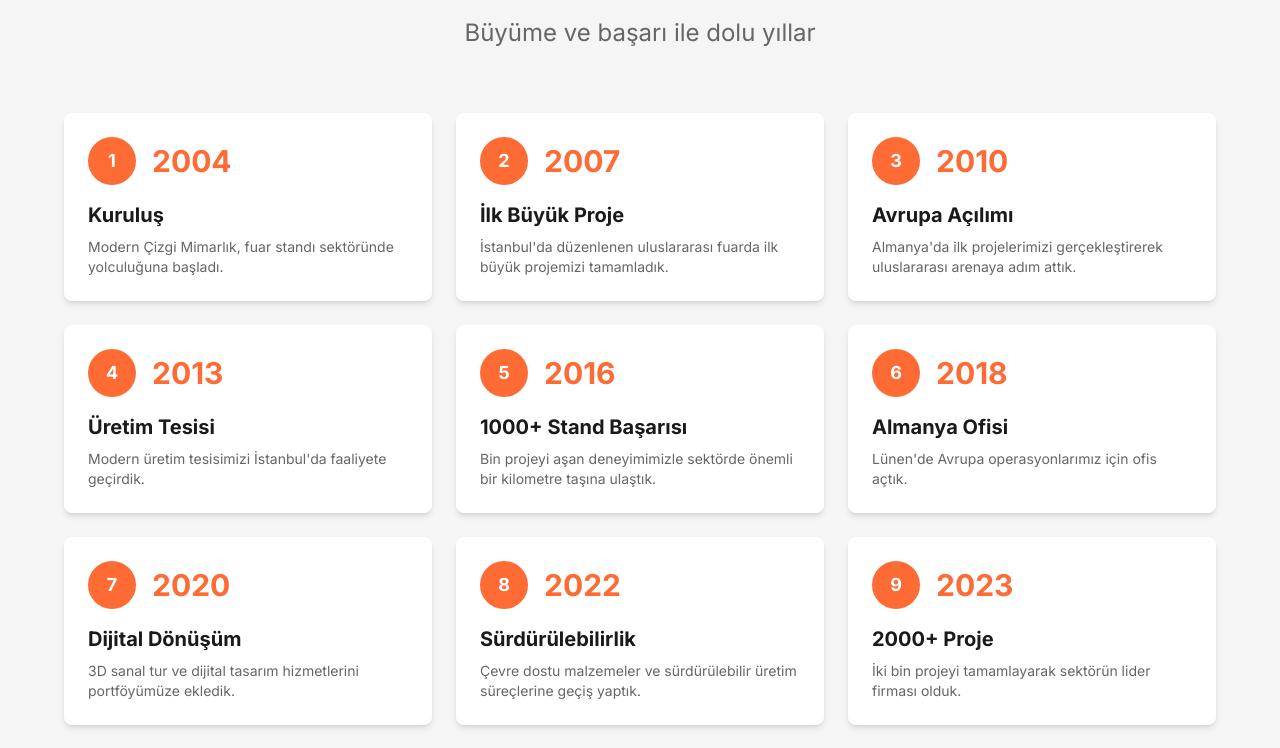
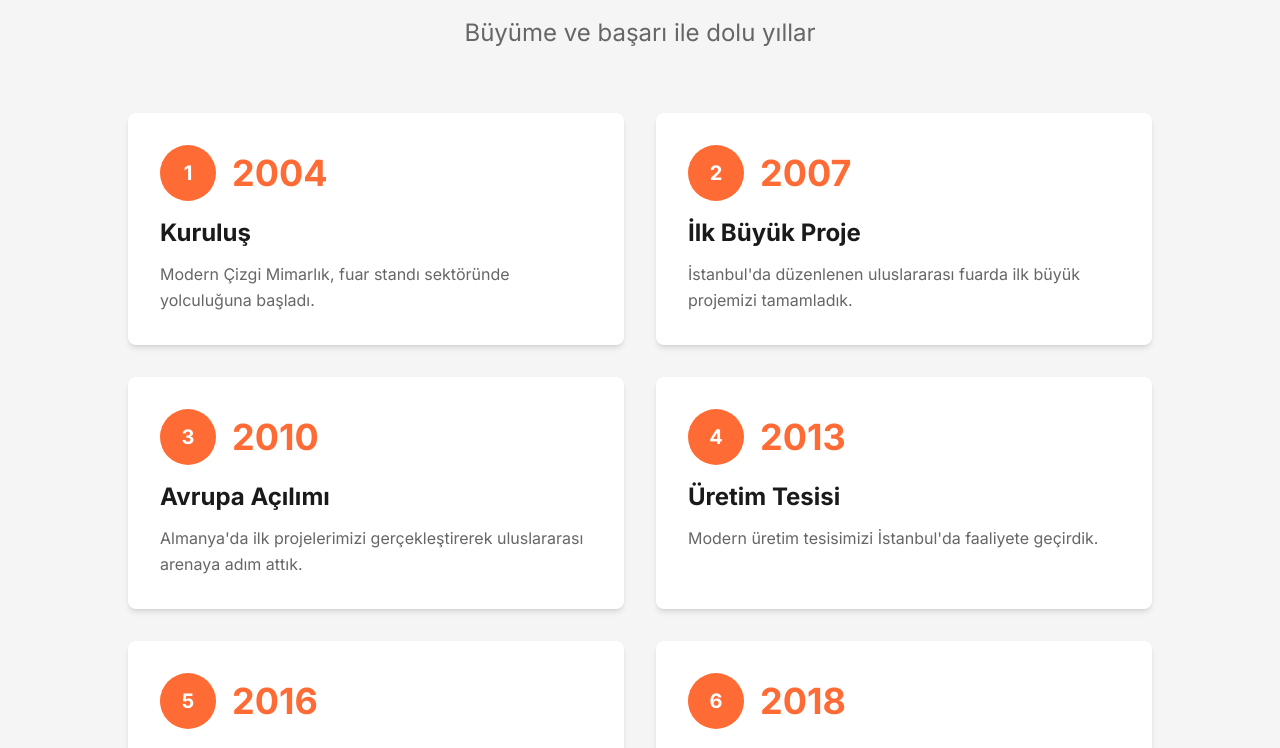
Before and after one commit to mertocp/modern-cizgi-website, a Next.js app: page /hakkimizda in a window 1280 px wide. Shown: the part 1071-1819 px from the top of the page. Built offline with nearby package versions, Linux system fonts and the light colour scheme.

Commit message:
changing

```diff
--- a/app/hakkimizda/page.tsx
+++ b/app/hakkimizda/page.tsx
@@ -133,7 +133,7 @@ export default function HakkimizdaPage() {
         </div>
       </section>
 
-      {/* Timeline - Grid Layout */}
+      {/* Timeline - 2 Column Layout */}
       <section className="py-24 bg-light-grey">
         <div className="container">
           <div className="text-center mb-16">
@@ -141,19 +141,23 @@ export default function HakkimizdaPage() {
             <p className="section-subheading">Büyüme ve başarı ile dolu yıllar</p>
           </div>
 
-          <div className="grid grid-cols-1 md:grid-cols-2 lg:grid-cols-3 gap-6 max-w-6xl mx-auto">
-            {timeline.map((item, index) => (
-              <div key={index} className="bg-white p-6 rounded-lg shadow-md hover:shadow-xl transition-all duration-300 hover:-translate-y-1">
-                <div className="flex items-center gap-4 mb-4">
-                  <div className="w-12 h-12 bg-primary rounded-full flex items-center justify-center flex-shrink-0">
-                    <span className="text-light font-bold text-lg">{index + 1}</span>
+          <div className="max-w-5xl mx-auto">
+            <div className="grid grid-cols-1 md:grid-cols-2 gap-8">
+              {timeline.map((item, index) => (
+                <div key={index} className="relative">
+                  <div className="bg-white p-8 rounded-lg shadow-md hover:shadow-xl transition-all duration-300 h-full">
+                    <div className="flex items-center gap-4 mb-4">
+                      <div className="w-14 h-14 bg-primary rounded-full flex items-center justify-center flex-shrink-0">
+                        <span className="text-light font-bold text-xl">{index + 1}</span>
+                      </div>
+                      <div className="text-4xl font-bold text-primary">{item.year}</div>
+                    </div>
+                    <h3 className="text-2xl font-bold mb-3 text-dark">{item.title}</h3>
+                    <p className="text-grey leading-relaxed">{item.description}</p>
                   </div>
-                  <div className="text-3xl font-bold text-primary">{item.year}</div>
                 </div>
-                <h3 className="text-xl font-bold mb-2">{item.title}</h3>
-                <p className="text-grey text-sm">{item.description}</p>
-              </div>
-            ))}
+              ))}
+            </div>
           </div>
         </div>
       </section>
--- a/app/iletisim/page.tsx
+++ b/app/iletisim/page.tsx
@@ -357,7 +357,7 @@ export default function IletisimPage() {
               <h3 className="text-2xl font-bold mb-4">Lünen, Almanya</h3>
               <div className="aspect-video rounded-lg overflow-hidden shadow-lg">
                 <iframe
-                  src="https://www.google.com/maps/embed?pb=!1m18!1m12!1m3!1d2465.5!2d7.5281919!3d51.6174982!2m3!1f0!2f0!3f0!3m2!1i1024!2i768!4f13.1!3m3!1m2!1s0x47b91f0e1d6c9a5%3A0x7a8f9e8b6c5d4e3f!2sMAm%20K%C3%BChlturm%2017%2C%2044536%20L%C3%BCnen%2C%20Germany!5e0!3m2!1sen!2sde!4v1699999999999!5m2!1sen!2sde"
+                  src="https://www.google.com/maps/embed?pb=!1m18!1m12!1m3!1d2465.483!2d7.528192!3d51.617503!2m3!1f0!2f0!3f0!3m2!1i1024!2i768!4f13.1!3m3!1m2!1s0x0%3A0x0!2zNTHCsDM3JzAzLjAiTiA3wrAzMSc0MS41IkU!5e0!3m2!1sen!2s!4v1699999999!5m2!1sen!2s&q=MAm+K%C3%BChlturm+17,+44536+L%C3%BCnen,+Germany"
                   width="100%"
                   height="100%"
                   style={{ border: 0 }}
--- a/app/page.tsx
+++ b/app/page.tsx
@@ -54,7 +54,7 @@ export default function Home() {
               <p className="text-grey">Uluslararası Hizmet</p>
             </div>
             <div className="space-y-2">
-              <div className="text-5xl font-bold text-primary">
+              <div className="text-5xl font-bold text-primary whitespace-nowrap">
                 250.000 m²
               </div>
               <p className="text-grey">Toplam Proje Hacmi</p>
@@ -115,7 +115,7 @@ export default function Home() {
                 />
                 <div className="absolute inset-0 bg-gradient-to-t from-dark/90 to-transparent opacity-0 group-hover:opacity-100 transition-opacity duration-300 flex items-end">
                   <div className="p-6 w-full">
-                    <h3 className="text-xl font-bold mb-2">Proje {num}</h3>
+                    <h3 className="text-xl font-bold mb-2 text-primary">Proje {num}</h3>
                     <p className="text-light/80 text-sm">Fuar Standı Tasarımı</p>
                   </div>
                 </div>
```
